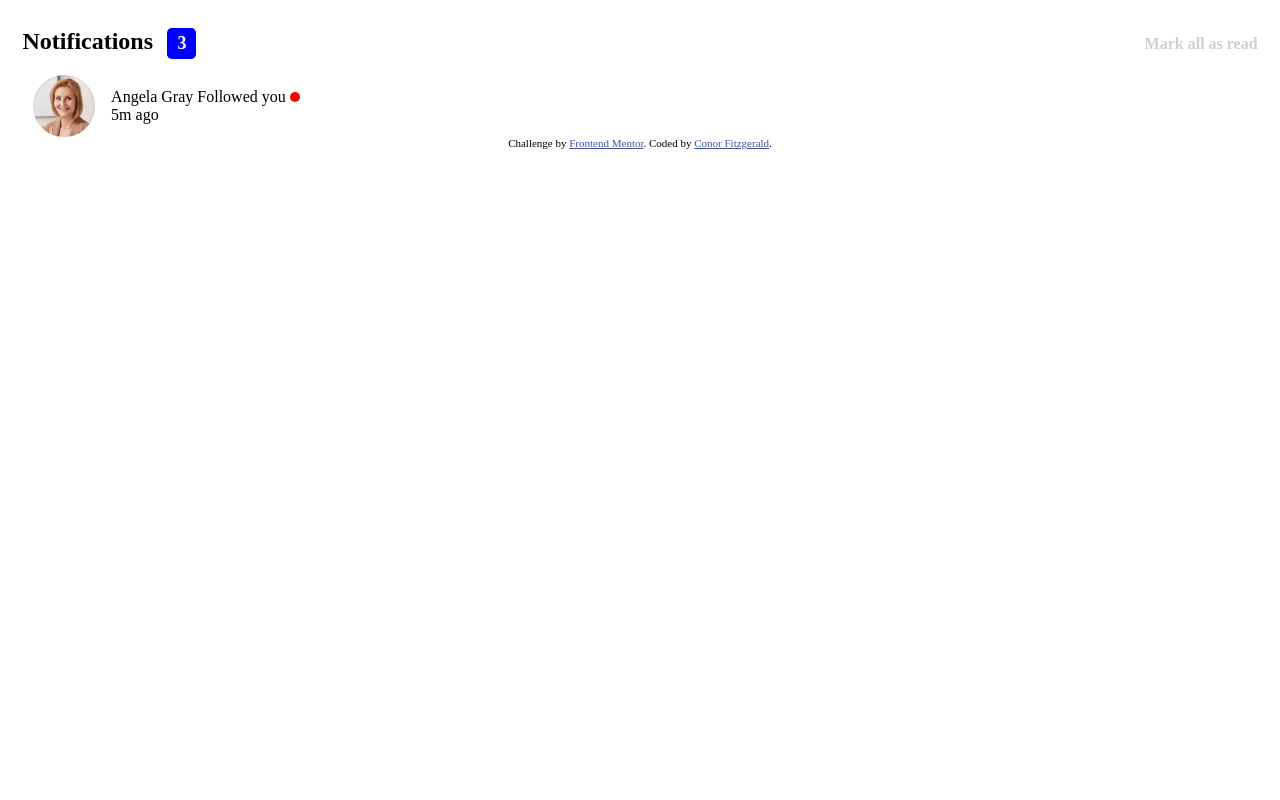
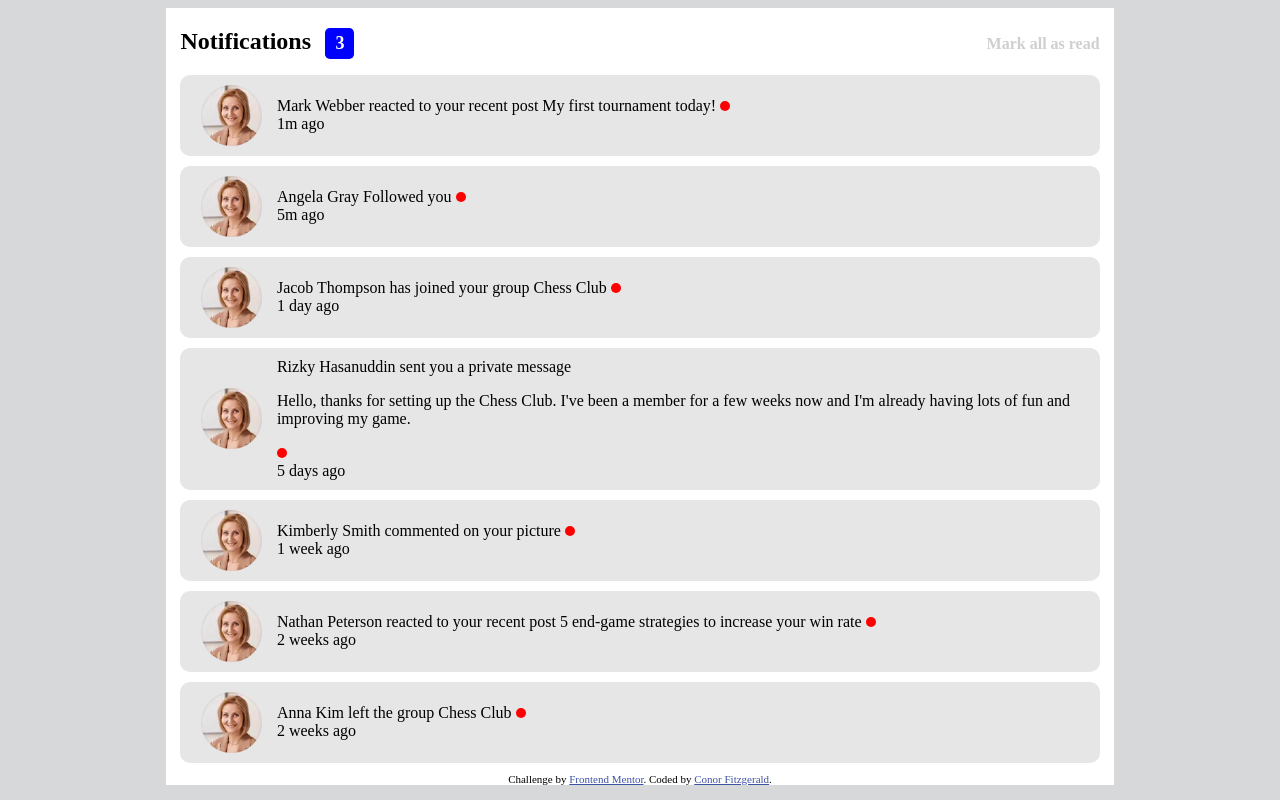
Before and after one commit to Cjhfitz/notifications-page-main, a plain HTML site: page index.html in a window 1280 px wide. Drawn offline with Linux system fonts and the light colour scheme.

Commit message:
added markup of other notifications in list

```diff
--- a/css/styles.css
+++ b/css/styles.css
@@ -1,12 +1,12 @@
-/* body {
+body {
     background-color: rgba(212, 214, 216, 0.945);
-} */
+}
 
-/* .container {
+.container {
     width: 75%;
     margin: 0 auto;
     background-color: #fff;
-} */
+}
 
 .notifications-title {
     display: flex;
@@ -46,20 +46,15 @@
     flex-direction: row;
     column-gap: 0.325rem;
     align-items: center;
+    border-radius: 0.625rem;
+    padding: 0.625rem;
+    margin-bottom: 0.625rem;
 }
 
 .notification-body {
     width: 100%;
     display: flex;
     flex-direction: column;
-}
-
-.indicator {
-    background-color: red;
-    border-radius: 100%;
-    width: 0.625rem;
-    height: 0.625rem;
-    display: inline-block;
 }
 
 img {
@@ -71,3 +66,15 @@ img {
     display: flex;
     justify-content: center;
 }
+
+.indicator {
+    background-color: red;
+    border-radius: 100%;
+    width: 0.625rem;
+    height: 0.625rem;
+    display: inline-block;
+}
+
+.unread-notification {
+    background-color: rgb(230, 230, 230);
+}
--- a/index.html
+++ b/index.html
@@ -36,7 +36,25 @@
         <p class="mark-read">Mark all as read</p>
       </section>
       <section class="notifications-list">
-        <div class="notification">
+        <div class="notification unread-notification">
+          <div class="notification-img">
+            <img
+              src="assets/images/avatar-angela-gray.webp"
+              alt="a user's profile picture"
+            />
+          </div>
+          <div class="notification-body">
+            <div>
+              <span class="name">Mark Webber </span>
+              <span class="notification-body_text"
+                >reacted to your recent post My first tournament today!</span
+              >
+              <div class="indicator"></div>
+            </div>
+            <span class="time-passed">1m ago</span>
+          </div>
+        </div>
+        <div class="notification unread-notification">
           <div class="notification-img">
             <img
               src="assets/images/avatar-angela-gray.webp"
@@ -52,6 +70,102 @@
             <span class="time-passed">5m ago</span>
           </div>
         </div>
+        <div class="notification unread-notification">
+          <div class="notification-img">
+            <img
+              src="assets/images/avatar-angela-gray.webp"
+              alt="a user's profile picture"
+            />
+          </div>
+          <div class="notification-body">
+            <div>
+              <span class="name">Jacob Thompson </span>
+              <span class="notification-body_text"
+                >has joined your group Chess Club</span
+              >
+              <div class="indicator"></div>
+            </div>
+            <span class="time-passed">1 day ago</span>
+          </div>
+        </div>
+        <div class="notification unread-notification">
+          <div class="notification-img">
+            <img
+              src="assets/images/avatar-angela-gray.webp"
+              alt="a user's profile picture"
+            />
+          </div>
+          <div class="notification-body">
+            <div>
+              <span class="name">Rizky Hasanuddin </span>
+              <span class="notification-body_text"
+                >sent you a private message</span
+              >
+              <p>
+                Hello, thanks for setting up the Chess Club. I've been a member
+                for a few weeks now and I'm already having lots of fun and
+                improving my game.
+              </p>
+              <div class="indicator"></div>
+            </div>
+            <span class="time-passed">5 days ago</span>
+          </div>
+        </div>
+        <div class="notification unread-notification">
+          <div class="notification-img">
+            <img
+              src="assets/images/avatar-angela-gray.webp"
+              alt="a user's profile picture"
+            />
+          </div>
+          <div class="notification-body">
+            <div>
+              <span class="name">Kimberly Smith </span>
+              <span class="notification-body_text"
+                >commented on your picture</span
+              >
+              <div class="indicator"></div>
+            </div>
+            <span class="time-passed">1 week ago</span>
+          </div>
+        </div>
+        <div class="notification unread-notification">
+          <div class="notification-img">
+            <img
+              src="assets/images/avatar-angela-gray.webp"
+              alt="a user's profile picture"
+            />
+          </div>
+          <div class="notification-body">
+            <div>
+              <span class="name">Nathan Peterson </span>
+              <span class="notification-body_text"
+                >reacted to your recent post 5 end-game strategies to increase
+                your win rate</span
+              >
+              <div class="indicator"></div>
+            </div>
+            <span class="time-passed">2 weeks ago</span>
+          </div>
+        </div>
+        <div class="notification unread-notification">
+          <div class="notification-img">
+            <img
+              src="assets/images/avatar-angela-gray.webp"
+              alt="a user's profile picture"
+            />
+          </div>
+          <div class="notification-body">
+            <div>
+              <span class="name"> Anna Kim </span>
+              <span class="notification-body_text"
+                >left the group Chess Club</span
+              >
+              <div class="indicator"></div>
+            </div>
+            <span class="time-passed">2 weeks ago</span>
+          </div>
+        </div>
       </section>
       <div class="attribution">
         Challenge by
@@ -62,12 +176,3 @@
     </main>
   </body>
 </html>
-
-<!-- Notifications 3 Mark all as read Mark Webber reacted to your recent post My
-first tournament today! 1m ago Angela Gray followed you 5m ago Jacob Thompson
-has joined your group Chess Club 1 day ago Rizky Hasanuddin sent you a private
-message 5 days ago Hello, thanks for setting up the Chess Club. I've been a
-member for a few weeks now and I'm already having lots of fun and improving my
-game. Kimberly Smith commented on your picture 1 week ago Nathan Peterson
-reacted to your recent post 5 end-game strategies to increase your win rate 2
-weeks ago Anna Kim left the group Chess Club 2 weeks ago -->
```
